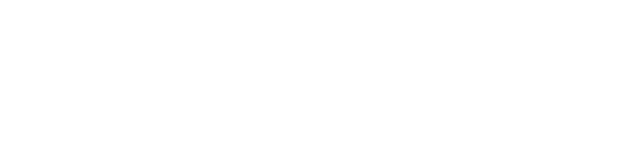
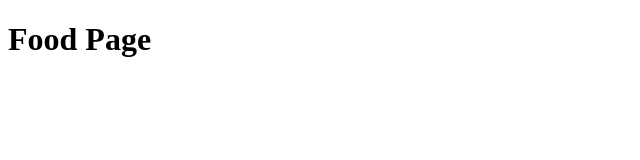
Before and after one commit to ManjushRane/Fooders, a plain HTML site: page index.html in a window 1280 px wide. Shown: the whole page, without its empty margins (0-640 px from the left). Drawn offline with Linux system fonts and the light colour scheme.

Commit message:
Update Index

```diff
--- a/index.html
+++ b/index.html
@@ -6,6 +6,6 @@
     <title>Fooders - Best cooked Food</title>
 </head>
 <body>
-
+    <h1>Food Page</h1>
 </body>
 </html>
```
